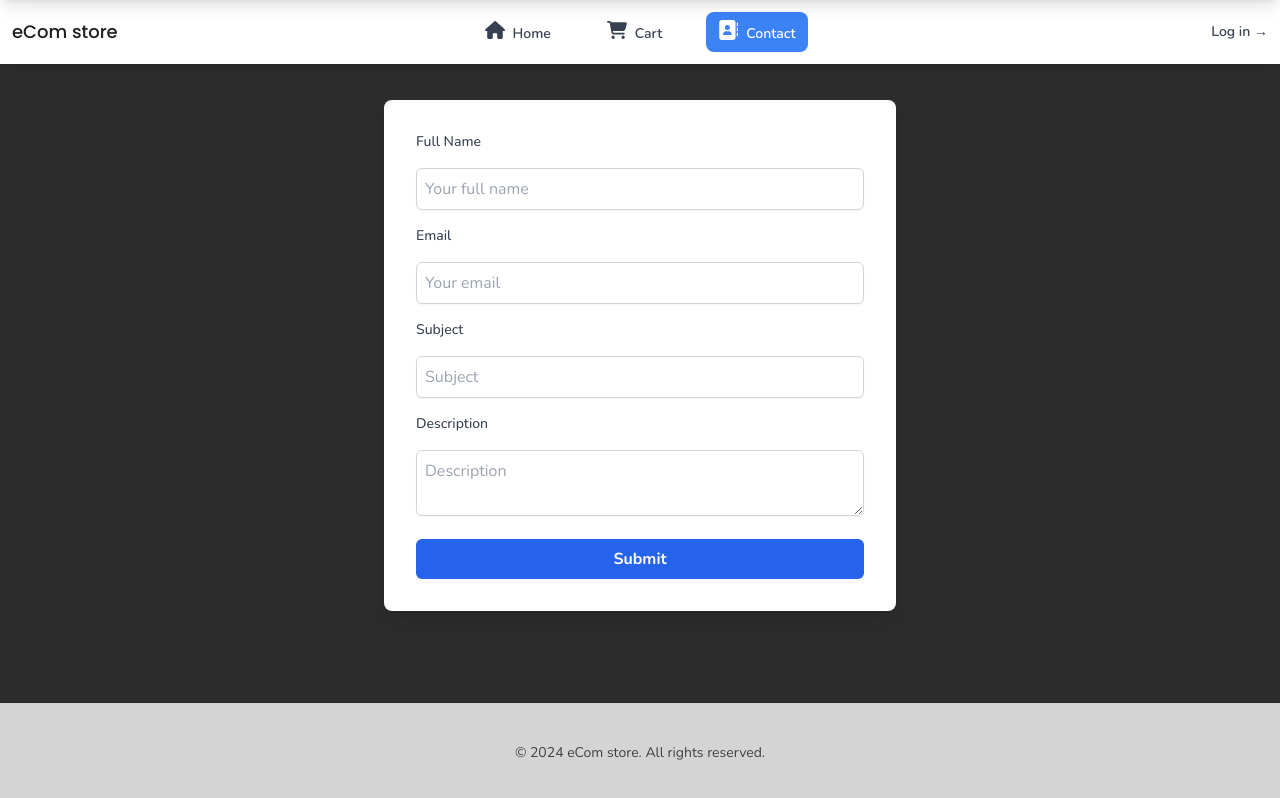
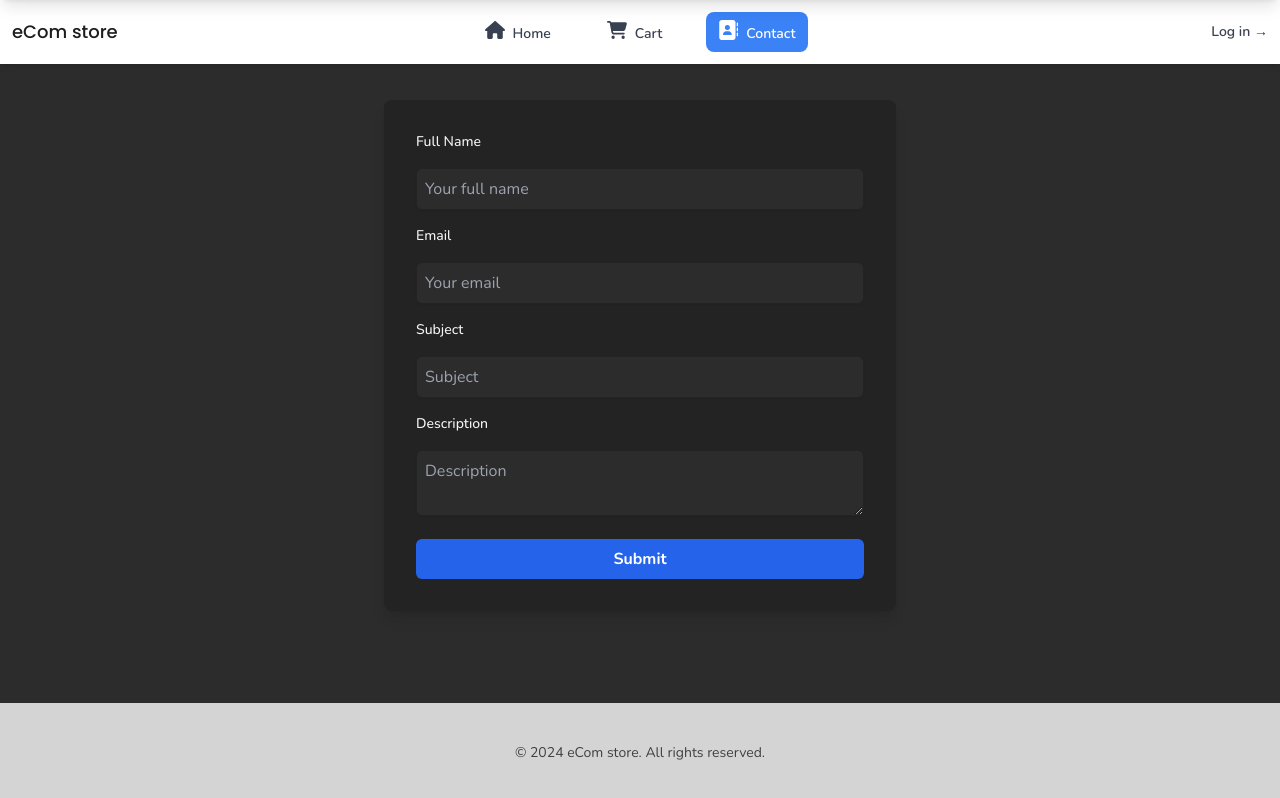
Before and after one commit to Kinenystuen/eComStore, a React (Vite) app: page /contact in a window 1280 px wide. Shown: the top 798 px of the page. Built offline with nearby package versions, Linux system fonts and the light colour scheme.

Commit message:
Contact form

```diff
--- a/src/_root/pages/Contact.tsx
+++ b/src/_root/pages/Contact.tsx
@@ -6,7 +6,7 @@ function Contact() {
   const {
     register,
     formState: { errors },
-    handleSubmit,
+    handleSubmit
   } = useForm<FormData>();
 
   const onSubmit: SubmitHandler<FormData> = (data) => {
@@ -14,12 +14,12 @@ function Contact() {
   };
 
   return (
-    <div className="container mx-auto p-8 max-w-lg bg-white rounded-lg shadow-lg my-5">
+    <div className="container mx-auto p-8 max-w-lg bg-white dark:bg-customBgDark-600 rounded-lg shadow-lg my-5">
       <form onSubmit={handleSubmit(onSubmit)} className="space-y-4">
         {/* Full Name */}
         <label
           htmlFor="fullname"
-          className="block text-sm font-medium text-gray-700"
+          className="block text-sm font-medium text-gray-700 dark:text-whiteFont-200"
         >
           Full Name
         </label>
@@ -29,11 +29,11 @@ function Contact() {
             minLength: { value: 3, message: "Minimum length is 3 characters." },
             maxLength: {
               value: 50,
-              message: "Maximum length is 50 characters.",
-            },
+              message: "Maximum length is 50 characters."
+            }
           })}
           placeholder="Your full name"
-          className="w-full mt-1 p-2 border border-gray-300 rounded-md focus:ring-blue-500 focus:border-blue-500 shadow-sm"
+          className="w-full mt-1 p-2 border dark:bg-customBgDark-500 border-gray-300 dark:border-customBgDark-600 dark:text-whiteFont-600 dark:focus:text-whiteFont rounded-md focus:ring-blue-500 focus:border-blue-500 shadow-sm"
         />
         <ErrorMessage
           errors={errors}
@@ -46,7 +46,7 @@ function Contact() {
         {/* Email */}
         <label
           htmlFor="email"
-          className="block text-sm font-medium text-gray-700"
+          className="block text-sm font-medium text-gray-700 dark:text-whiteFont-200"
         >
           Email
         </label>
@@ -55,11 +55,11 @@ function Contact() {
             required: "Email is required.",
             pattern: {
               value: /^[^\s@]+@[^\s@]+\.[^\s@]+$/, // Simple email regex pattern
-              message: "Please enter a valid email address.",
-            },
+              message: "Please enter a valid email address."
+            }
           })}
           placeholder="Your email"
-          className="w-full mt-1 p-2 border border-gray-300 rounded-md focus:ring-blue-500 focus:border-blue-500 shadow-sm"
+          className="w-full mt-1 p-2 border  dark:bg-customBgDark-500 border-gray-300 dark:border-customBgDark-600 dark:text-whiteFont-600  dark:focus:text-whiteFont rounded-md focus:ring-blue-500 focus:border-blue-500 shadow-sm"
         />
         <ErrorMessage
           errors={errors}
@@ -72,7 +72,7 @@ function Contact() {
         {/* Subject */}
         <label
           htmlFor="subject"
-          className="block text-sm font-medium text-gray-700"
+          className="block text-sm font-medium text-gray-700 dark:text-whiteFont-200"
         >
           Subject
         </label>
@@ -82,11 +82,11 @@ function Contact() {
             minLength: { value: 3, message: "Minimum length is 3 characters." },
             maxLength: {
               value: 100,
-              message: "Maximum length is 100 characters.",
-            },
+              message: "Maximum length is 100 characters."
+            }
           })}
           placeholder="Subject"
-          className="w-full mt-1 p-2 border border-gray-300 rounded-md focus:ring-blue-500 focus:border-blue-500 shadow-sm"
+          className="w-full mt-1 p-2 border  dark:bg-customBgDark-500 border-gray-300 dark:border-customBgDark-600 dark:text-whiteFont-600  dark:focus:text-whiteFont rounded-md focus:ring-blue-500 focus:border-blue-500 shadow-sm"
         />
         <ErrorMessage
           errors={errors}
@@ -99,7 +99,7 @@ function Contact() {
         {/* Body Text */}
         <label
           htmlFor="bodyText"
-          className="block text-sm font-medium text-gray-700"
+          className="block text-sm font-medium text-gray-700 dark:text-whiteFont-200"
         >
           Description
         </label>
@@ -109,11 +109,11 @@ function Contact() {
             minLength: { value: 3, message: "Minimum length is 3 characters." },
             maxLength: {
               value: 1000,
-              message: "Maximum length is 2000 characters.",
-            },
+              message: "Maximum length is 2000 characters."
+            }
           })}
           placeholder="Description"
-          className="w-full mt-1 p-2 border border-gray-300 rounded-md focus:ring-blue-500 focus:border-blue-500 shadow-sm"
+          className="w-full mt-1 p-2 border  dark:bg-customBgDark-500 border-gray-300 dark:border-customBgDark-600 dark:text-whiteFont-600 rounded-md focus:ring-blue-500 dark:focus:text-whiteFont focus:border-blue-500 shadow-sm"
         />
         <ErrorMessage
           errors={errors}
```
